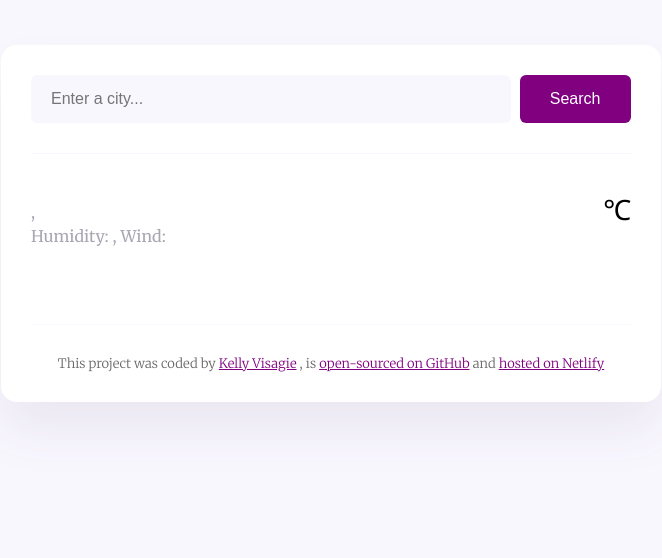
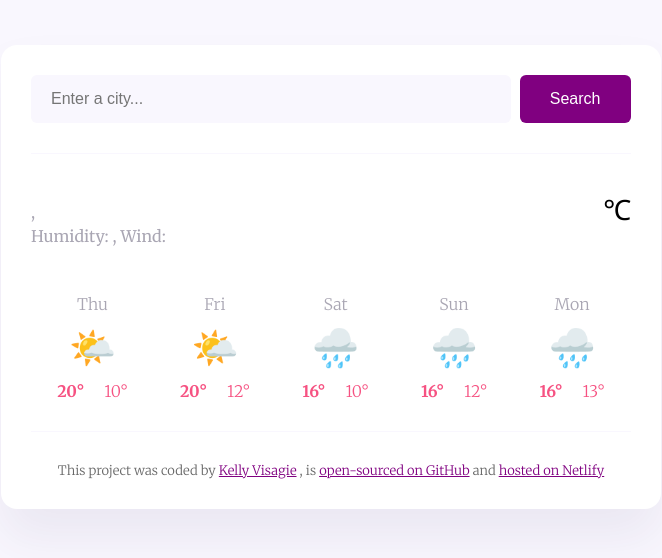
Before and after one commit to kelly9396/WeatherForecast-Project, a plain HTML site: page index.html in a window 1280 px wide. Shown: the whole page, without its empty margins (309-971 px from the left). Drawn offline with nearby package versions, Linux system fonts and the light colour scheme; no server answers.

Commit message:
added html and css

```diff
--- a/index.html
+++ b/index.html
@@ -45,7 +45,58 @@
             <div class="weather-unit">℃</div>
           </div>
         </div>
-        <div class="weather-forecast" id="forecast"></div>
+        <div class="weather-forecast">
+          <div class="weather-forecast-day">
+            <div class="weather-forecast-date">Thu</div>
+            <div class="weather-forecast-icon">🌤️</div>
+            <div class="weather-forecast-temperatures">
+              <div class="weather-forecast-temperature">
+                <strong>20°</strong>
+              </div>
+              <div class="weather-forecast-temperature">10°</div>
+            </div>
+          </div>
+          <div class="weather-forecast-day">
+            <div class="weather-forecast-date">Fri</div>
+            <div class="weather-forecast-icon">🌤️</div>
+            <div class="weather-forecast-temperatures">
+              <div class="weather-forecast-temperature">
+                <strong>20°</strong>
+              </div>
+              <div class="weather-forecast-temperature">12°</div>
+            </div>
+          </div>
+          <div class="weather-forecast-day">
+            <div class="weather-forecast-date">Sat</div>
+            <div class="weather-forecast-icon">🌧️</div>
+            <div class="weather-forecast-temperatures">
+              <div class="weather-forecast-temperature">
+                <strong>16°</strong>
+              </div>
+              <div class="weather-forecast-temperature">10°</div>
+            </div>
+          </div>
+          <div class="weather-forecast-day">
+            <div class="weather-forecast-date">Sun</div>
+            <div class="weather-forecast-icon">🌧️</div>
+            <div class="weather-forecast-temperatures">
+              <div class="weather-forecast-temperature">
+                <strong>16°</strong>
+              </div>
+              <div class="weather-forecast-temperature">12°</div>
+            </div>
+          </div>
+          <div class="weather-forecast-day">
+            <div class="weather-forecast-date">Mon</div>
+            <div class="weather-forecast-icon">🌧️</div>
+            <div class="weather-forecast-temperatures">
+              <div class="weather-forecast-temperature">
+                <strong>16°</strong>
+              </div>
+              <div class="weather-forecast-temperature">13°</div>
+            </div>
+          </div>
+        </div>
       </main>
 
       <footer>
--- a/src/cascade.css
+++ b/src/cascade.css
@@ -103,10 +103,8 @@ main {
 }
 
 .weather-forecast-icon {
-  width: 88px;
-  height: 88px;
-  display: block;
-  margin: 0 auto;
+  font-size: 38px;
+  text-align: center;
 }
 .weather-forecast-temperatures {
   text-align: center;
--- a/src/javascript.js
+++ b/src/javascript.js
@@ -16,8 +16,6 @@ function updateWeatherInfo(response) {
   windSpeed.innerHTML = `${response.data.wind.speed}km/h`;
   weatherTemp.innerHTML = Math.round(temperature);
   weatherIcon.innerHTML = `<img src="${response.data.condition.icon_url}" class="weather-icon"/>`;
-
-  getForecast(response.data.city);
 }
 
 function formatDate(date) {
@@ -55,48 +53,6 @@ function handleSearchSumbit(event) {
   searchCity(searchInput.value);
 }
 
-function formatDay(timestamp) {
-  let date = new Date(timestamp * 1000);
-  let days = ["Sun", "Mon", "Tue", "Wed", "Thu", "Fri", "Sat"];
-
-  return days[date.getDay()];
-}
-
-function getForecast(city) {
-  let apiKey = "of08ta1f90c49d4b081b6aa347d98489";
-  let apiUrl = `https://api.shecodes.io/weather/v1/forecast?query=${city}&key=${apiKey}&units=metric`;
-  axios(apiUrl).then(displayForecast);
-}
-
-function displayForecast(response) {
-  let forecastHtml = "";
-
-  response.data.daily.forEach(function (day, index) {
-    if (index < 5) {
-      forecastHtml =
-        forecastHtml +
-        `
-      <div class="weather-forecast-day">
-        <div class="weather-forecast-date">${formatDay(day.time)}</div>
-
-        <img src="${day.condition.icon_url}" class="weather-forecast-icon" />
-        <div class="weather-forecast-temperatures">
-          <div class="weather-forecast-temperature">
-            <strong>${Math.round(day.temperature.maximum)}º</strong>
-          </div>
-          <div class="weather-forecast-temperature">${Math.round(
-            day.temperature.minimum
-          )}º</div>
-        </div>
-      </div>
-    `;
-    }
-  });
-
-  let forecastElement = document.querySelector("#forecast");
-  forecastElement.innerHTML = forecastHtml;
-}
-
 let searchFormElement = document.querySelector("#search-form");
 searchFormElement.addEventListener("submit", handleSearchSumbit);
 
```
